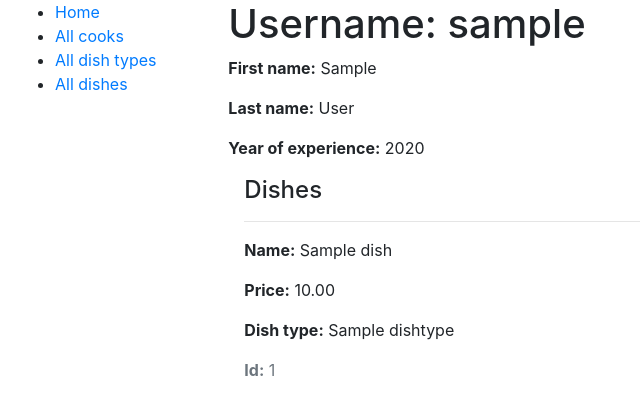
After one commit to Evheniia96/restaurant-kitchen-service, a Django app: page /cook/1/ in a window 1280 px wide. The commit adds this page. Shown: the top 415 px of the page, without its empty margins (0-640 px from the left). Run offline with Django 5.2, Linux system fonts and the light colour scheme; tables that the repository leaves empty hold one stand-in row (values such as "Sample post").

Commit message:
create class CookDetailView in views.py, add new url and template cook_detail.html

```diff
--- a/restaurant/models.py
+++ b/restaurant/models.py
@@ -32,7 +32,7 @@ class Dish(models.Model):
     description = models.TextField()
     price = models.DecimalField(max_digits=7, decimal_places=2)
     dish_type = models.ForeignKey(DishType, on_delete=models.CASCADE)
-    cooks = models.ManyToManyField(Cook, related_name="cooks")
+    cooks = models.ManyToManyField(Cook, related_name="dishes")
 
     def __str__(self):
         return f"{self.name} (price: {self.price}, dish type: {self.dish_type.name})"
--- a/restaurant/urls.py
+++ b/restaurant/urls.py
@@ -1,5 +1,5 @@
 from django.urls import path
-from .views import index, CookListView, DishListView, DishTypeListView, DishDetailView
+from .views import index, CookListView, DishListView, DishTypeListView, DishDetailView, CookDetailView
 
 urlpatterns = [
     path("", index, name="index"),
@@ -7,6 +7,7 @@ urlpatterns = [
     path("dish/", DishListView.as_view(), name="dish-list"),
     path("dish_type/", DishTypeListView.as_view(), name="dish-type-list"),
     path("dish/<int:pk>/", DishDetailView.as_view(), name="dish-detail"),
+    path("cook/<int:pk>/", CookDetailView.as_view(), name="cook-detail"),
     ]
 
 app_name = "restaurant"
--- a/restaurant/views.py
+++ b/restaurant/views.py
@@ -31,6 +31,10 @@ class CookListView(generic.ListView):
     paginate_by = 2
 
 
+class CookDetailView(generic.DetailView):
+    model = Cook
+
+
 class DishListView(generic.ListView):
     model = Dish
     paginate_by = 2
--- /dev/null
+++ b/templates/restaurant/cook_detail.html
@@ -0,0 +1,25 @@
+{% extends "base.html" %}
+
+{% block content %}
+  <h1>
+    Username: {{ cook.username }}
+  </h1>
+
+  <p><strong>First name:</strong> {{ cook.first_name }}</p>
+  <p><strong>Last name:</strong> {{ cook.last_name }}</p>
+  <p><strong>Year of experience:</strong> {{ cook.year_of_experience }}</p>
+
+  <div class="ml-3">
+    <h4>Dishes</h4>
+
+    {% for dish in cook.dishes.all %}
+        <hr>
+        <p><strong>Name:</strong> {{ dish.name }}</p>
+        <p><strong>Price:</strong> {{ dish.price }}</p>
+        <p><strong>Dish type:</strong> {{ dish.dish_type.name }}</p>
+        <p class="text-muted"><strong>Id:</strong> {{dish.id}}</p>
+    {% empty %}
+      <p>No dishes!</p>
+    {% endfor %}
+  </div>
+{% endblock %}
--- a/templates/restaurant/cook_list.html
+++ b/templates/restaurant/cook_list.html
@@ -8,7 +8,7 @@
     {% if cook_list %}
     {% for cook in cook_list %}
       <ul>
-        <li>{{ cook.id }} <a href="#">
+        <li>{{ cook.id }} <a href="{% url 'restaurant:cook-detail' pk=cook.id %}">
             {{ cook.username }} {% if user == cook %} (Me)
         {% endif %} ({{ cook.first_name }} {{ cook.last_name }}) {{ cook.year_of_experience }} year experience</a></li>
       </ul>
--- a/templates/restaurant/dish_detail.html
+++ b/templates/restaurant/dish_detail.html
@@ -16,7 +16,8 @@
   <ul>
     {% for cook in dish.cooks.all %}
       <li>{{ cook.username }} ({{cook.first_name }} {{ cook.last_name }})</li>
+    {% empty %}
+        <p>No cooks!</p>
     {% endfor %}
   </ul>
-
 {% endblock %}
```
Also changed, not shown: restaurant/migrations/0004_alter_dish_dish_type.py (added).
